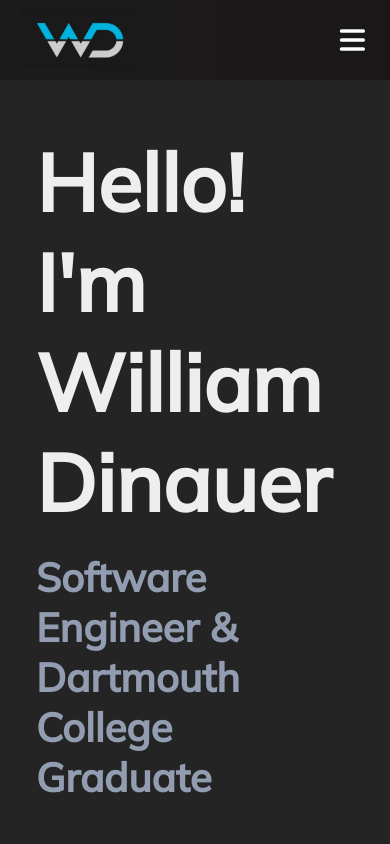
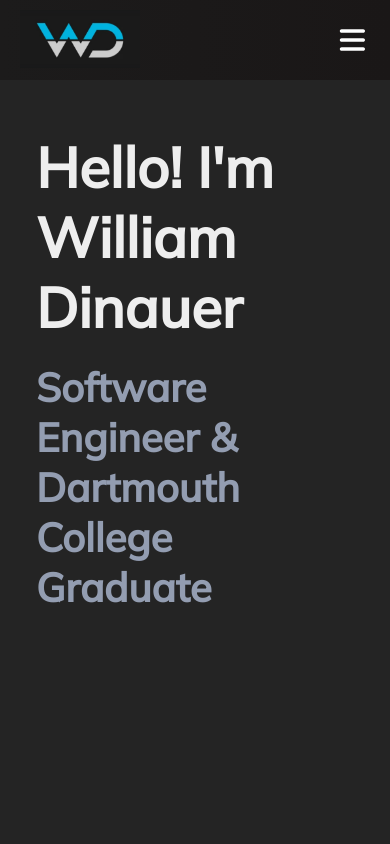
Before and after one commit to WillDinauer/personal-website, a React (Create React App) app: page / in a window 390 px wide. Shown: the top 844 px of the page. Built offline with nearby package versions, Linux system fonts and the light colour scheme.

Commit message:
more mobile styling updates

```diff
--- a/src/components/HeaderSection.css
+++ b/src/components/HeaderSection.css
@@ -53,6 +53,9 @@ h2 {
 }
 
 @media only screen and (max-width: 1100px) {
+  .introduction {
+    font-size: 56px;
+  }
   .row-container{
     flex-direction: column;
     gap: 2rem;
```
